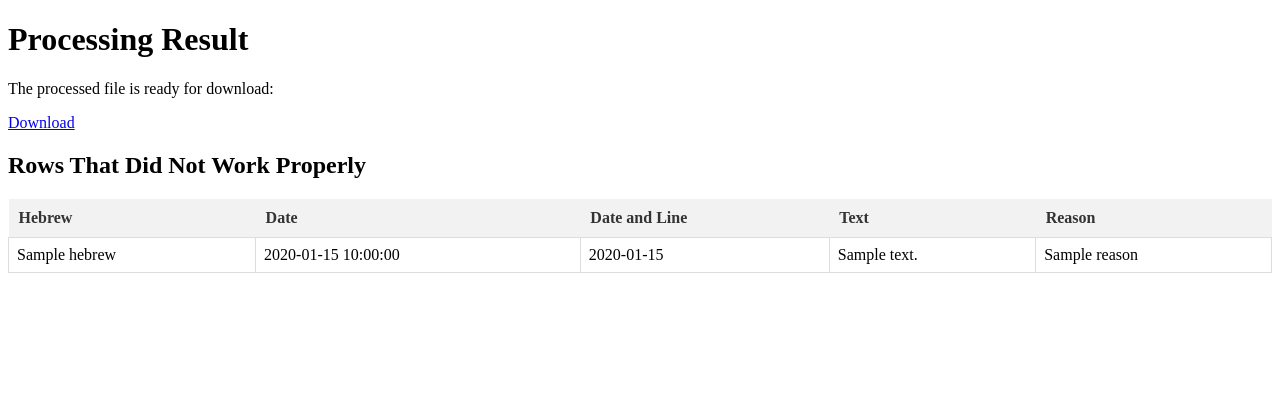
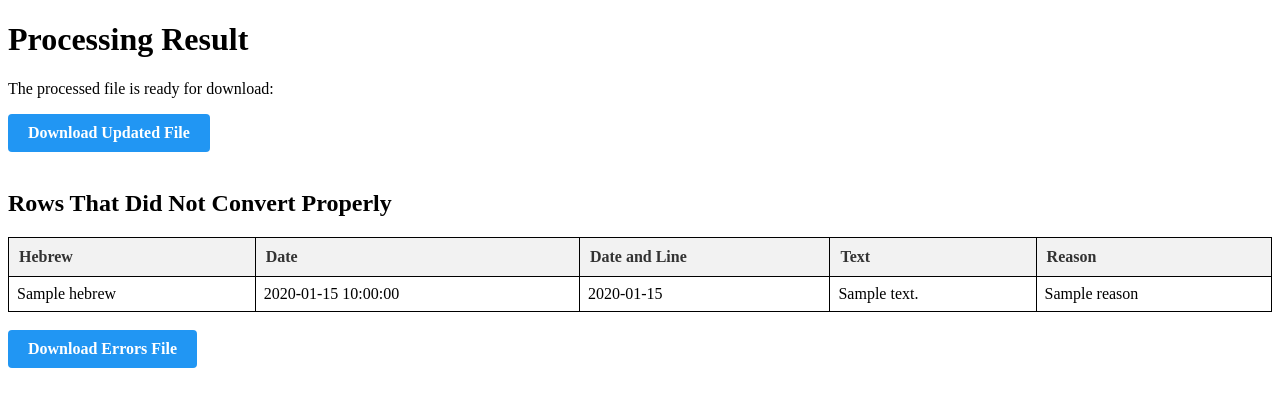
Before and after one commit to ygemara/calendar_project, a Flask app: template templates/result.html in a window 1280 px wide. Shown: the top 407 px of the page. Run offline with Flask 3, Linux system fonts and the light colour scheme; the template is opened without the code that fills it: most values are stand-ins (such as "Sample title", 1, 10 or a date in 2020).

Commit message:
old version of error_file generation. Next version based on 'Hebrew','Date', and 'Text'

```diff
--- a/app.py
+++ b/app.py
@@ -25,10 +25,10 @@ def process():
     #file2.save(file2_path)
 
     # Process the Excel files using a Python script
-    output_path, failed_rows_df = process_files(file1_path)
+    output_path1, output_path2, failed_rows_df = process_files(file1_path)
 
     # Return the download link for the output file and render the template
-    return render_template('result.html', output_path=output_path, failed_rows=failed_rows_df.to_dict(orient='records'))
+    return render_template('result.html', output_path1=output_path1,output_path2=output_path2, failed_rows=failed_rows_df.to_dict(orient='records'))
 
 # Process the Excel files and generate the output file
 def process_files(file1_path):
@@ -52,8 +52,7 @@ def process_files(file1_path):
     final_df['text_length'] = final_df.Text_5783.str.len().fillna(0)
     final_df = final_df.sort_values(by='row_value')
 
-    # Write the modified data to a new Excel file
-    output_path = 'uploads/output.xlsx'
+
 
 
     risk_rows_table = final_df[final_df.char_limit < final_df.text_length]
@@ -71,17 +70,23 @@ def process_files(file1_path):
     failed_rows_df = pd.DataFrame(np.vstack([missing_table, risk_rows_table]), columns=missing_table.columns)
     failed_rows = failed_rows_df.values.tolist()
 
+    # Write the modified data to a new Excel file
+    output_path1 = 'uploads/output.xlsx'
+    output_path2 = 'uploads/errors.xlsx'
+
     #failed_rows_df.to_html(index=False)
     print(failed_rows)
     final_df.drop(['row_value','text_length'], axis=1, inplace=True)
-    final_df.to_excel(output_path, index=False)
-    return output_path, failed_rows_df
+    final_df.columns = ['Hebrew', 'Date', 'Date and Line', 'Text', 'char_limit']
+    final_df.to_excel(output_path1, index=False)
+    failed_rows_df.to_excel(output_path2, index=False)
+    return output_path1, output_path2, failed_rows_df
 
 
 # Define the route for file download
-@app.route('/download')
-def download():
-    output_path = 'uploads/output.xlsx'
+@app.route('/download/<file_name>')
+def download(file_name):
+    output_path = 'uploads/' +file_name
     return send_file(output_path, as_attachment=True)
 
 if __name__ == '__main__':
--- a/templates/result.html
+++ b/templates/result.html
@@ -2,11 +2,12 @@
 <html>
 <head>
     <title>Result</title>
-    <link rel="stylesheet" type="text/css" href="table_style.css">
+    <link rel="stylesheet" type="text/css" href="{{ url_for('static', filename='table_style.css') }}">
     <style>
         table {
             width: 100%;
             border-collapse: collapse;
+            border: 1px solid black;
         }
 
         .styled-table thead th {
@@ -15,11 +16,14 @@
             font-weight: bold;
             text-align: left;
             padding: 10px;
+            border-bottom: 1px solid black;
+            border: 1px solid black;
         }
 
         .styled-table tbody td {
-  border: 1px solid #ddd;
+            text-align: left;
             padding: 8px;
+            border: 1px solid black;
         }
 
         .styled-table tbody tr:nth-child(even) {
@@ -29,16 +33,31 @@
         .styled-table tbody tr:hover {
             background-color: #e9e9e9;
         }
+
+        .download-link {
+            display: inline-block;
+            padding: 10px 20px;
+            background-color: #2196F3;
+            color: white;
+            text-decoration: none;
+            border-radius: 4px;
+            font-weight: bold;
+        }
+
+        .download-link:hover {
+            background-color: #64B5F6;
+        }
     </style>
 </head>
 
 <body>
     <h1>Processing Result</h1>
     <p>The processed file is ready for download:</p>
-    <a href="{{ url_for('download') }}" download>Download</a>
+    <a class="download-link" href="{{ url_for('download', file_name='output.xlsx') }}" download>Download Updated File</a>
+    </br></br>
 
-    <h2>Rows That Did Not Work Properly</h2>
-    <table class='styled-table'>
+    <h2>Rows That Did Not Convert Properly</h2>
+    <table class="styled-table">
         <thead>
             <tr>
                 <th>Hebrew</th>
@@ -60,5 +79,7 @@
             {% endfor %}
         </tbody>
     </table>
+    </br>
+    <a class="download-link" href="{{ url_for('download', file_name='errors.xlsx') }}" download>Download Errors File</a>
 </body>
 </html>
```
Also changed, not shown: templates/index.html (+19 -3 lines), 1 other file. Lines whose indentation alone changed are shown as unchanged.
